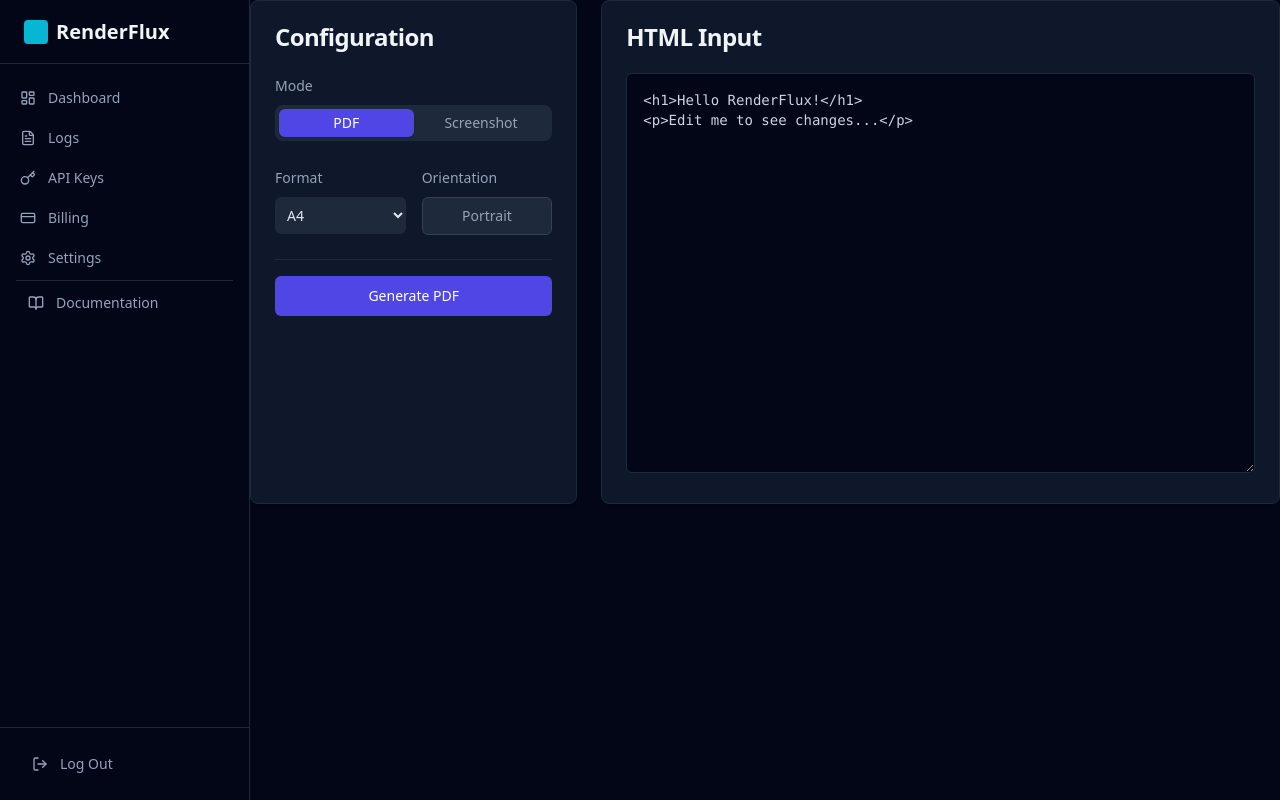
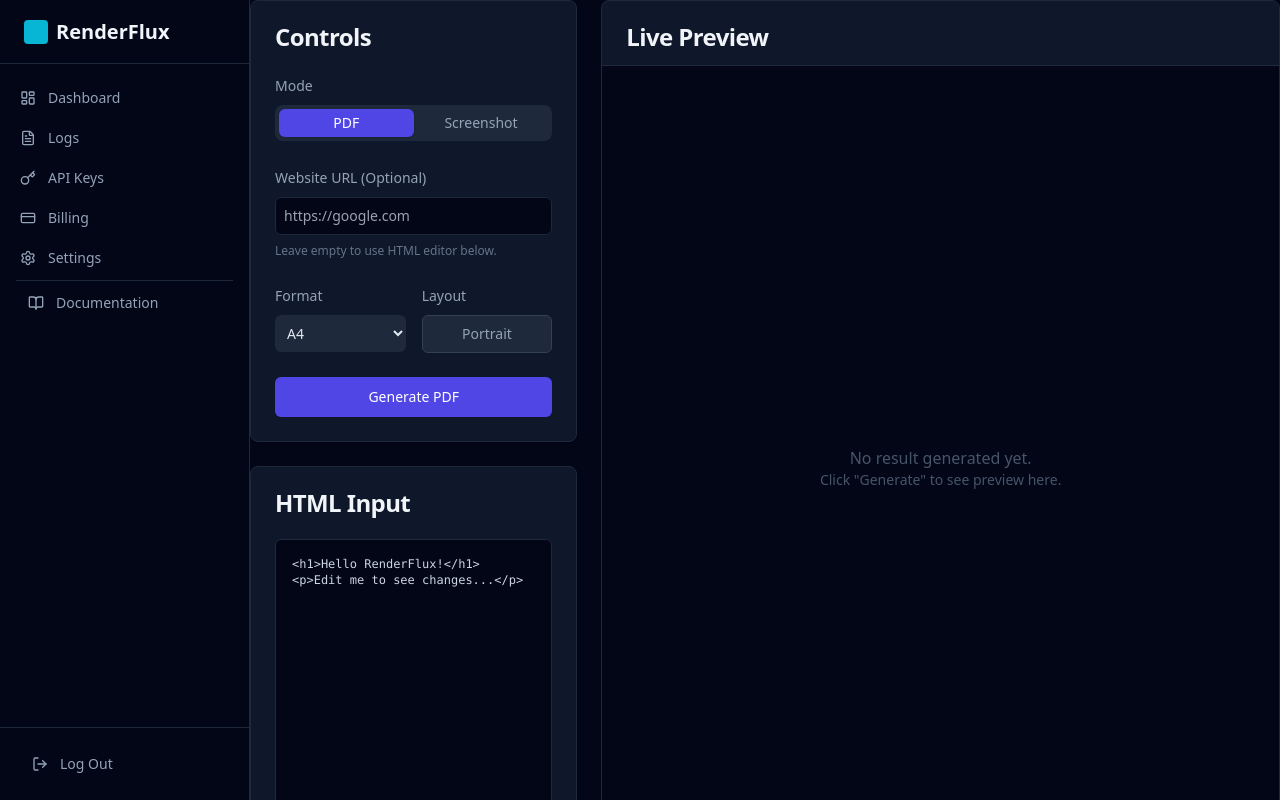
Before and after one commit to bawagideon/renderflux, a Next.js app in the folder apps/web/: page /dashboard/playground in a window 1280 px wide. Built offline with nearby package versions, Linux system fonts and the light colour scheme.

Commit message:
feat: Add `Playground` component for interactive HTML/URL to PDF/screenshot rendering.

```diff
--- a/apps/web/components/demo/Playground.tsx
+++ b/apps/web/components/demo/Playground.tsx
@@ -6,42 +6,35 @@
 import { Label } from '@/components/ui/Label';
 import { createClient } from '@/lib/supabase';
 
-// Helper to download blobs
-const downloadBlob = (blob: Blob, filename: string) => {
-    const url = window.URL.createObjectURL(blob);
-    const a = document.createElement('a');
-    a.href = url;
-    a.download = filename;
-    document.body.appendChild(a);
-    a.click();
-    window.URL.revokeObjectURL(url);
-    document.body.removeChild(a);
-};
-
 export function Playground() {
     const [loading, setLoading] = useState(false);
-    const [url, setUrl] = useState(''); // Allow URL input
     const [html, setHtml] = useState('<h1>Hello RenderFlux!</h1>\n<p>Edit me to see changes...</p>');
+    const [url, setUrl] = useState(''); // Optional URL input
 
-    // New "Pro" Features
+    // Settings
     const [mode, setMode] = useState<'pdf' | 'screenshot'>('pdf');
     const [format, setFormat] = useState('A4');
     const [landscape, setLandscape] = useState(false);
-    const [scale, setScale] = useState(1); // For screenshots
+    const [scale, setScale] = useState(1);
+
+    // THE MISSING PIECE: State to hold the result URL
+    const [resultUrl, setResultUrl] = useState<string | null>(null);
 
     const handleRender = async () => {
         setLoading(true);
+        setResultUrl(null); // Clear previous result
         try {
             const supabase = createClient();
             const { data: { user } } = await supabase.auth.getUser();
 
+            // 1. Send Job to API
             const res = await fetch(`${process.env.NEXT_PUBLIC_API_URL}/render`, {
                 method: 'POST',
                 headers: { 'Content-Type': 'application/json' },
                 body: JSON.stringify({
-                    // If URL is present, send it. Otherwise send HTML.
-                    ...(url ? { url } : { html }),
-                    type: mode, // 'pdf' or 'screenshot'
+                    html: url ? undefined : html, // Send HTML if URL is empty
+                    url: url || undefined,        // Send URL if provided
+                    type: mode,
                     options: {
                         format: mode === 'pdf' ? format : undefined,
                         landscape,
@@ -56,23 +49,13 @@
                 throw new Error(err.error || 'Rendering failed');
             }
 
-            // Handle the polling (The API returns { jobId, status: 'queued' })
             const initialData = await res.json();
 
-            // Poll for result
-            const result = await pollJob(initialData.jobId);
+            // 2. Poll for Completion
+            const finalUrl = await pollJob(initialData.jobId);
 
-            if (result) {
-                // Since our API currently returns a JSON with { result: 'base64...' } or direct buffer
-                // Let's assume for this "Perfect" version we adjust the worker to return the file URL or Base64
-                // For now, let's assume the worker returns a helper to download.
-                // NOTE: In the previous step, we set up the queue.
-                // If your /jobs/:id endpoint returns a "result" string (S3 URL or Base64), we handle it here.
-
-                // Simpler for MVP: Just alert success or handle the specific return type you implemented.
-                alert('Render Successful! Check your "Logs" page or implement direct download here.');
-                console.log('Result:', result);
-            }
+            // 3. SHOW THE RESULT
+            setResultUrl(finalUrl);
 
         } catch (err: any) {
             alert(`Error: ${err.message}`);
@@ -82,27 +65,36 @@
     };
 
     const pollJob = async (jobId: string) => {
-        const maxRetries = 20; // 40 seconds
+        const maxRetries = 30; // 60 seconds timeout
         for (let i = 0; i < maxRetries; i++) {
-            await new Promise(r => setTimeout(r, 2000));
+            await new Promise(r => setTimeout(r, 2000)); // Wait 2s
+
             const res = await fetch(`${process.env.NEXT_PUBLIC_API_URL}/jobs/${jobId}`);
             const data = await res.json();
-            if (data.state === 'completed') return data.result;
+
+            console.log('Polling Job:', data); // Debugging log
+
+            if (data.state === 'completed') {
+                // The worker returns { url: '...' } in the result
+                return data.result.url;
+            }
             if (data.state === 'failed') throw new Error('Job failed in worker');
         }
         throw new Error('Timeout waiting for job');
     };
 
     return (
-        <div className="grid grid-cols-1 lg:grid-cols-3 gap-6">
-            {/* Controls */}
-            <Card className="lg:col-span-1 bg-slate-900 border-slate-800">
+        <div className="grid grid-cols-1 lg:grid-cols-12 gap-6 h-full">
+
+            {/* LEFT COLUMN: Controls & Input (4 cols) */}
+            <div className="lg:col-span-4 space-y-6">
+                <Card className="bg-slate-900 border-slate-800">
                     <CardHeader>
-                    <CardTitle className="text-slate-100">Configuration</CardTitle>
+                        <CardTitle className="text-slate-100">Controls</CardTitle>
                     </CardHeader>
                     <CardContent className="space-y-6">
 
-                    {/* Mode Selector */}
+                        {/* Mode Switcher */}
                         <div className="space-y-2">
                             <Label className="text-slate-400">Mode</Label>
                             <div className="flex bg-slate-800 p-1 rounded-lg">
@@ -123,7 +115,20 @@
                             </div>
                         </div>
 
-                    {/* PDF Specific Options */}
+                        {/* URL Input (Optional) */}
+                        <div className="space-y-2">
+                            <Label className="text-slate-400">Website URL (Optional)</Label>
+                            <input
+                                type="text"
+                                placeholder="https://google.com"
+                                value={url}
+                                onChange={(e) => setUrl(e.target.value)}
+                                className="w-full bg-slate-950 border border-slate-800 rounded-md p-2 text-slate-200 text-sm"
+                            />
+                            <p className="text-xs text-slate-500">Leave empty to use HTML editor below.</p>
+                        </div>
+
+                        {/* PDF Options */}
                         {mode === 'pdf' && (
                             <div className="grid grid-cols-2 gap-4">
                                 <div className="space-y-2">
@@ -135,11 +140,10 @@
                                     >
                                         <option value="A4">A4</option>
                                         <option value="Letter">Letter</option>
-                                    <option value="Tabloid">Tabloid</option>
                                     </select>
                                 </div>
                                 <div className="space-y-2">
-                                <Label className="text-slate-400">Orientation</Label>
+                                    <Label className="text-slate-400">Layout</Label>
                                     <button
                                         onClick={() => setLandscape(!landscape)}
                                         className={`w-full py-2 text-sm border border-slate-700 rounded-md ${landscape ? 'bg-indigo-900/50 text-indigo-400 border-indigo-500' : 'bg-slate-800 text-slate-400'
@@ -151,45 +155,104 @@
                             </div>
                         )}
 
-                    {/* Screenshot Specific Options */}
+                        {/* Screenshot Options */}
                         {mode === 'screenshot' && (
                             <div className="space-y-2">
-                            <Label className="text-slate-400">Quality / Scale</Label>
+                                <Label className="text-slate-400">Scale: {scale}x</Label>
                                 <input
                                     type="range" min="1" max="3" step="1"
                                     value={scale}
                                     onChange={(e) => setScale(Number(e.target.value))}
                                     className="w-full h-2 bg-slate-800 rounded-lg appearance-none cursor-pointer accent-indigo-500"
                                 />
-                            <div className="flex justify-between text-xs text-slate-500">
-                                <span>1x (720p)</span>
-                                <span>3x (4K)</span>
-                            </div>
                             </div>
                         )}
 
-                    <div className="pt-4 border-t border-slate-800">
-                        <Button onClick={handleRender} disabled={loading} className="w-full bg-indigo-600 hover:bg-indigo-700 text-white">
+                        <Button
+                            onClick={handleRender}
+                            disabled={loading}
+                            className="w-full bg-indigo-600 hover:bg-indigo-700 text-white h-10"
+                        >
                             {loading ? 'Processing...' : `Generate ${mode === 'pdf' ? 'PDF' : 'Image'}`}
                         </Button>
-                    </div>
                     </CardContent>
                 </Card>
 
-            {/* Editor / Preview */}
-            <Card className="lg:col-span-2 bg-slate-900 border-slate-800 min-h-[500px]">
+                {/* HTML Editor */}
+                <Card className="bg-slate-900 border-slate-800 flex-1">
                     <CardHeader>
                         <CardTitle className="text-slate-100">HTML Input</CardTitle>
                     </CardHeader>
                     <CardContent>
                         <textarea
-                        className="w-full h-[400px] bg-slate-950 text-slate-300 font-mono text-sm p-4 rounded-md border border-slate-800 focus:outline-none focus:ring-1 focus:ring-indigo-500"
+                            className="w-full h-[300px] bg-slate-950 text-slate-300 font-mono text-xs p-4 rounded-md border border-slate-800 focus:outline-none focus:ring-1 focus:ring-indigo-500"
                             value={html}
                             onChange={(e) => setHtml(e.target.value)}
-                        placeholder="<html>...</html>"
+                            disabled={!!url} // Disable if URL is set
                         />
                     </CardContent>
                 </Card>
             </div>
+
+            {/* RIGHT COLUMN: PREVIEW (8 cols) */}
+            <div className="lg:col-span-8 h-full min-h-[600px]">
+                <Card className="bg-slate-900 border-slate-800 h-full flex flex-col">
+                    <CardHeader className="border-b border-slate-800 pb-4">
+                        <div className="flex justify-between items-center">
+                            <CardTitle className="text-slate-100">Live Preview</CardTitle>
+                            {resultUrl && (
+                                <a
+                                    href={resultUrl}
+                                    target="_blank"
+                                    download
+                                    className="text-indigo-400 hover:text-indigo-300 text-sm font-medium"
+                                >
+                                    Download Result ↗
+                                </a>
+                            )}
+                        </div>
+                    </CardHeader>
+                    <CardContent className="flex-1 p-0 bg-slate-950 relative overflow-hidden flex items-center justify-center">
+
+                        {/* 1. LOADING STATE */}
+                        {loading && (
+                            <div className="text-center space-y-4">
+                                <div className="w-12 h-12 border-4 border-indigo-500 border-t-transparent rounded-full animate-spin mx-auto"></div>
+                                <p className="text-slate-400 animate-pulse">Rendering in cloud...</p>
+                            </div>
+                        )}
+
+                        {/* 2. EMPTY STATE */}
+                        {!loading && !resultUrl && (
+                            <div className="text-slate-600 text-center">
+                                <p>No result generated yet.</p>
+                                <p className="text-sm">Click "Generate" to see preview here.</p>
+                            </div>
+                        )}
+
+                        {/* 3. PDF PREVIEW */}
+                        {!loading && resultUrl && mode === 'pdf' && (
+                            <iframe
+                                src={resultUrl}
+                                className="w-full h-full border-none"
+                                title="PDF Preview"
+                            />
+                        )}
+
+                        {/* 4. IMAGE PREVIEW */}
+                        {!loading && resultUrl && mode === 'screenshot' && (
+                            <div className="p-8 overflow-auto w-full h-full flex items-start justify-center bg-[#1a1a1a]">
+                                <img
+                                    src={resultUrl}
+                                    alt="Screenshot Preview"
+                                    className="max-w-full shadow-2xl border border-slate-800 rounded-lg"
+                                />
+                            </div>
+                        )}
+
+                    </CardContent>
+                </Card>
+            </div>
+        </div>
     );
 }
```
Lines whose indentation alone changed are shown as unchanged.
